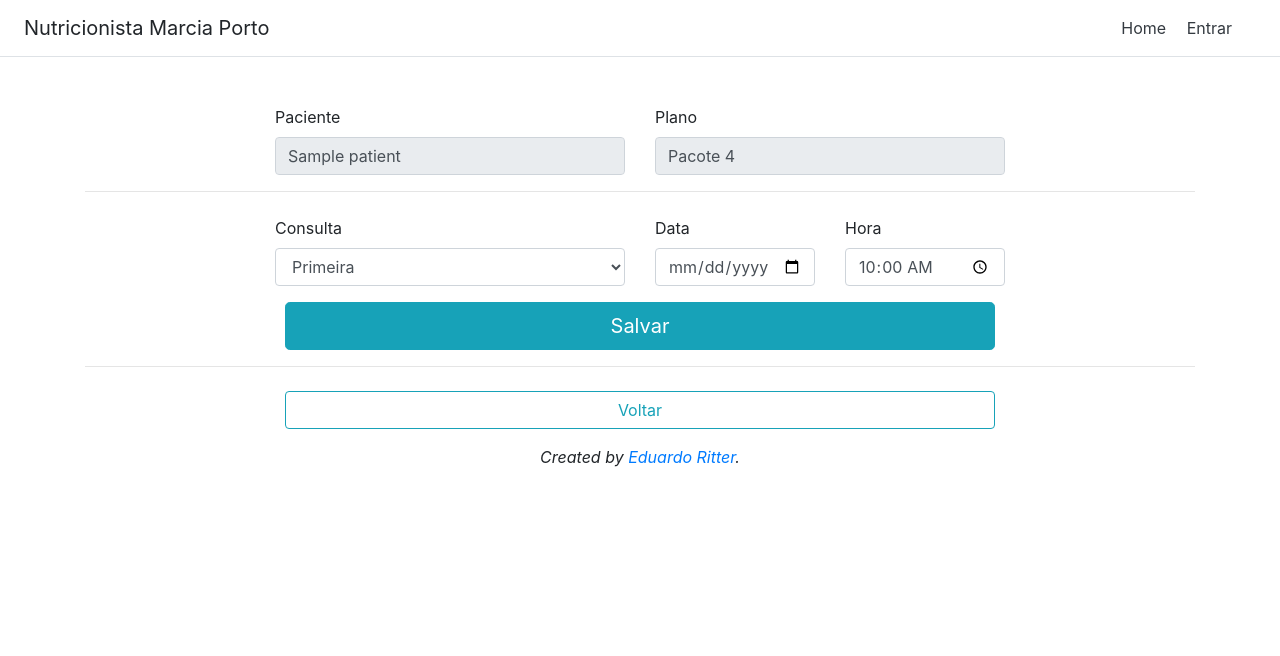
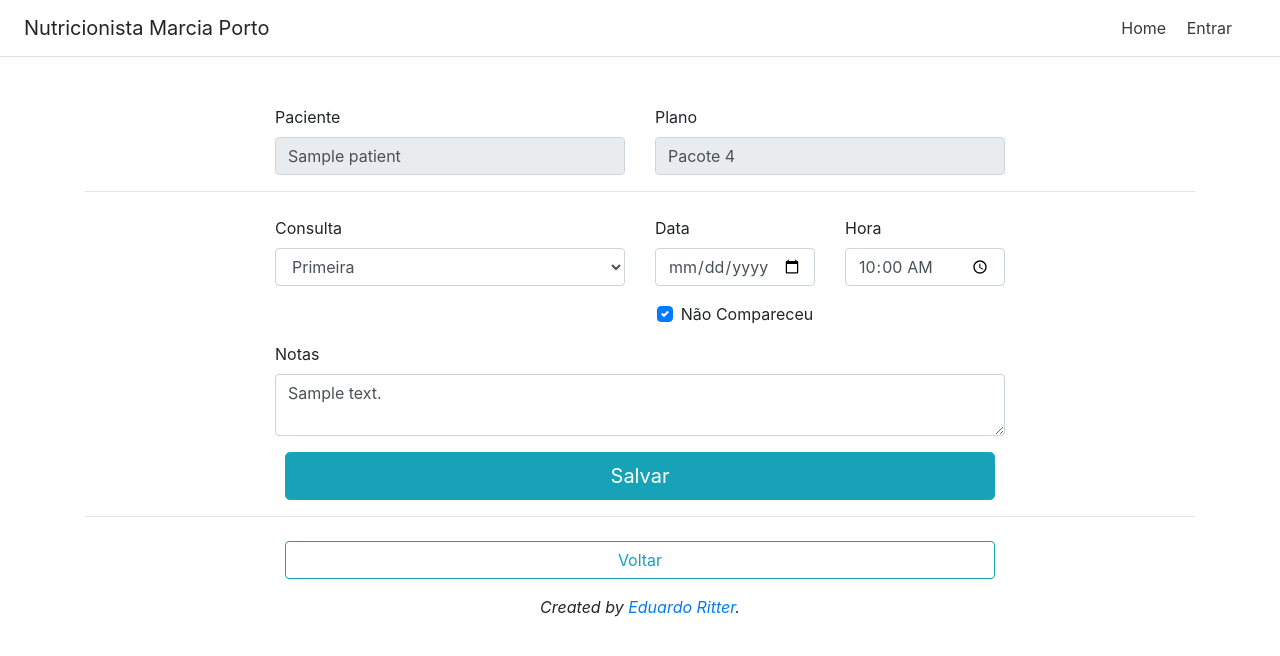
Before and after one commit to eduardoritter/mpbox, a Flask app: page /mpbox/visit/1/update in a window 1280 px wide. Shown: the top 656 px of the page. Run offline with Flask 2, Linux system fonts and the light colour scheme; tables that the repository leaves empty hold one stand-in row (values such as "Sample post"); some libraries are stand-ins or nearby versions.

Commit message:
add visit noshow & note field

```diff
--- a/mpbox/model.py
+++ b/mpbox/model.py
@@ -103,6 +103,8 @@ class Visit(db.Model):
     sequence_number = Column(Integer, nullable=False)
     date = Column(Date)
     time = Column(Time)
+    note = Column(Text)
+    no_show = Column(Boolean, default=False)
     created = Column(DateTime, default=datetime.utcnow)
 
 
--- a/mpbox/plan.py
+++ b/mpbox/plan.py
@@ -108,7 +108,7 @@ def visit(id):
         visit.time = datetime.time(datetime.now())
         visit.sequence_number = len(plan.visits) + 1
         visitForm = VisitForm(obj=visit)
-        return render_template('visit.html', form=visitForm, plano=plan)
+        return render_template('visit.html', form=visitForm, plan=plan)
 
     if visitForm.validate_on_submit():
         visitForm.populate_obj(visit)
@@ -117,7 +117,7 @@ def visit(id):
             validate_visit(visit, plan)
         except Exception as error:
             flash(error)
-            return render_template('visit.html', form=visitForm, plano=plan)
+            return render_template('visit.html', form=visitForm, plan=plan)
 
         visit.plan = plan
 
@@ -127,7 +127,7 @@ def visit(id):
         return redirect(url_for('patient.plans', id=plan.patient_id))
 
     flash('Erro não foi possível registrar consulta!')
-    return render_template('visit.html', form=visitForm, plano=plan)
+    return render_template('visit.html', form=visitForm, plan=plan)
 
 
 class PlanForm(FlaskForm):
--- a/mpbox/templates/visit.html
+++ b/mpbox/templates/visit.html
@@ -16,11 +16,11 @@
 <div class="row justify-content-center">
     <div class="col-md-4">
         <label for="firstName">Paciente</label>
-        <input type="text" class="form-control" id="name" placeholder="" value="{{ plano.patient.name }}" readonly>
+        <input type="text" class="form-control" id="name" placeholder="" value="{{ plan.patient.name }}" readonly>
     </div>
     <div class="col-md-4">
         <label for="lastName">Plano</label>
-        <input type="text" class="form-control" id="planType" placeholder="" value="{{ plano.plan_type }}" readonly>
+        <input type="text" class="form-control" id="planType" placeholder="" value="{{ plan.plan_type }}" readonly>
     </div>
 </div>
 
@@ -42,6 +42,20 @@
             {{ form.time(class_="form-control") }}
         </div>
     </div>
+    <div class="row justify-content-center">
+        <div class="form-group col-md-2 offset-md-2" style="display: flex; justify-content: center; align-items: center;">
+            <div class="custom-control custom-checkbox">
+                {{ form.no_show(class_="custom-control-input", readonly=readonly) }}
+                {{ form.no_show.label(class_="custom-control-label") }}
+            </div>
+        </div>
+    </div>
+    <div class="row justify-content-center">
+        <div class="form-group col-md-8">
+            {{ form.note.label }}
+            {{ form.note(class_="form-control") }}
+        </div>
+    </div>
 
     <div class="col-md-8 offset-md-2">
         <button class="btn btn-info btn-lg btn-block" type="submit">Salvar</button>
@@ -51,7 +65,7 @@
 <hr class="mb-4" />
 
 <div class="col-md-8 offset-md-2">
-    <a href="{{ url_for('patient.plans', id=plano.patient.id ) }}" title="Voltar">
+    <a href="{{ url_for('patient.plans', id=plan.patient.id ) }}" title="Voltar">
         <button type="button" class="btn btn-outline-info btn-md btn-block">Voltar</button>
     </a>
 </div>
--- a/mpbox/visit.py
+++ b/mpbox/visit.py
@@ -1,6 +1,6 @@
 from flask import Blueprint, render_template, request, redirect, request, url_for, flash
 from flask_wtf import FlaskForm, Form
-from wtforms import DateField, TimeField, SelectField
+from wtforms import DateField, TimeField, SelectField, TextAreaField, BooleanField
 from wtforms.validators import DataRequired
 
 from mpbox.extensions import db
@@ -24,16 +24,18 @@ def update(id):
     visitForm = VisitForm(obj=visit)
 
     if request.method == 'GET':
-        return render_template('visit.html', form=visitForm, plano=visit.plan)
+        return render_template('visit.html', form=visitForm, plan=visit.plan)
 
     if visitForm.validate_on_submit():
         visitForm.populate_obj(visit)
 
+        """
         try:
             validate_visit(visit, None)
         except Exception as error:
             flash(error)
-            return render_template('visit.html', form=visitForm, plano=visit.plan)
+            return render_template('visit.html', form=visitForm, plan=visit.plan)
+        """
 
         db.session.add(visit)
         db.session.commit()
@@ -42,7 +44,7 @@ def update(id):
         return redirect(url_for('patient.plans', id=visit.plan.patient_id))
 
     flash('Erro não foi possível atualizar a consulta!')
-    return render_template('visit.html', form=visitForm, plano=visit.plan)
+    return render_template('visit.html', form=visitForm, plan=visit.plan)
 
 
 @bp.route('/<int:id>/delete', methods=('POST',))
@@ -65,3 +67,5 @@ class VisitForm(FlaskForm):
     sequence_number = SelectField('Consulta', choices=[(1, 'Primeira'), (2, 'Segunda'), (3, 'Terceira'), (4, 'Quarta')], coerce=int)
     date = DateField('Data', format='%d/%m/%Y', validators=[DataRequired()])
     time = TimeField('Hora', validators=[DataRequired()])
+    no_show = BooleanField('Não Compareceu')
+    note = TextAreaField('Notas')
```
Also changed, not shown: 1 other file.
